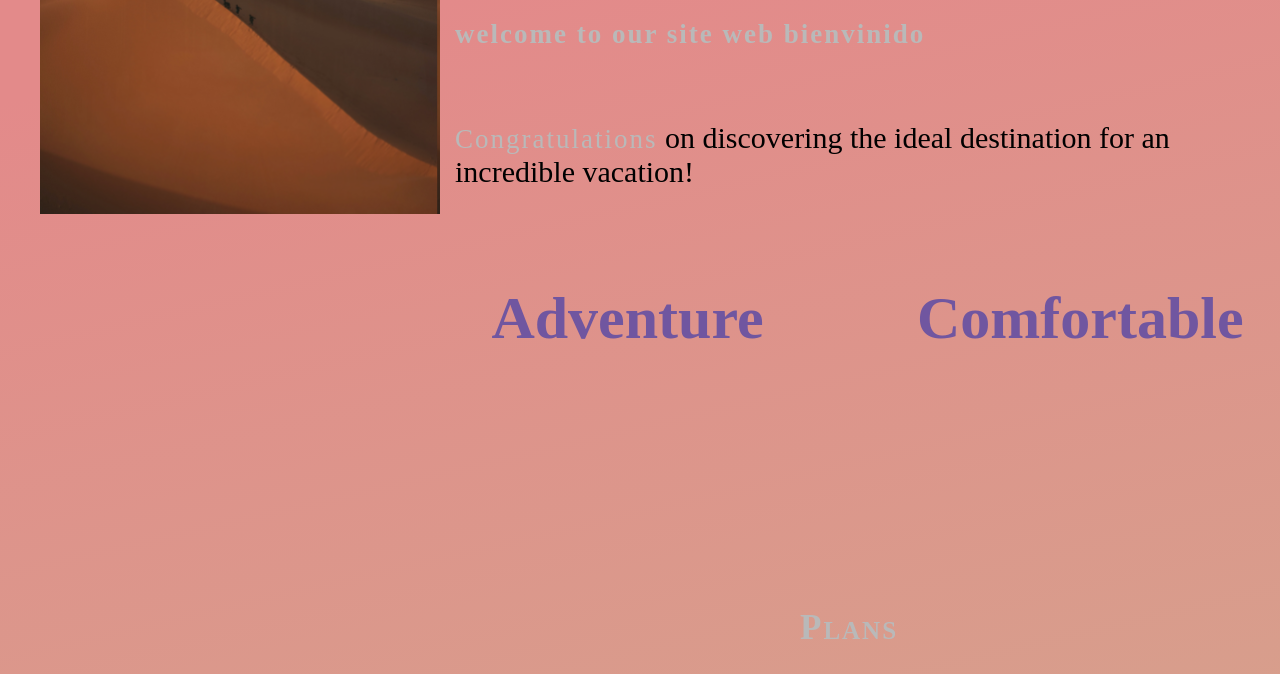
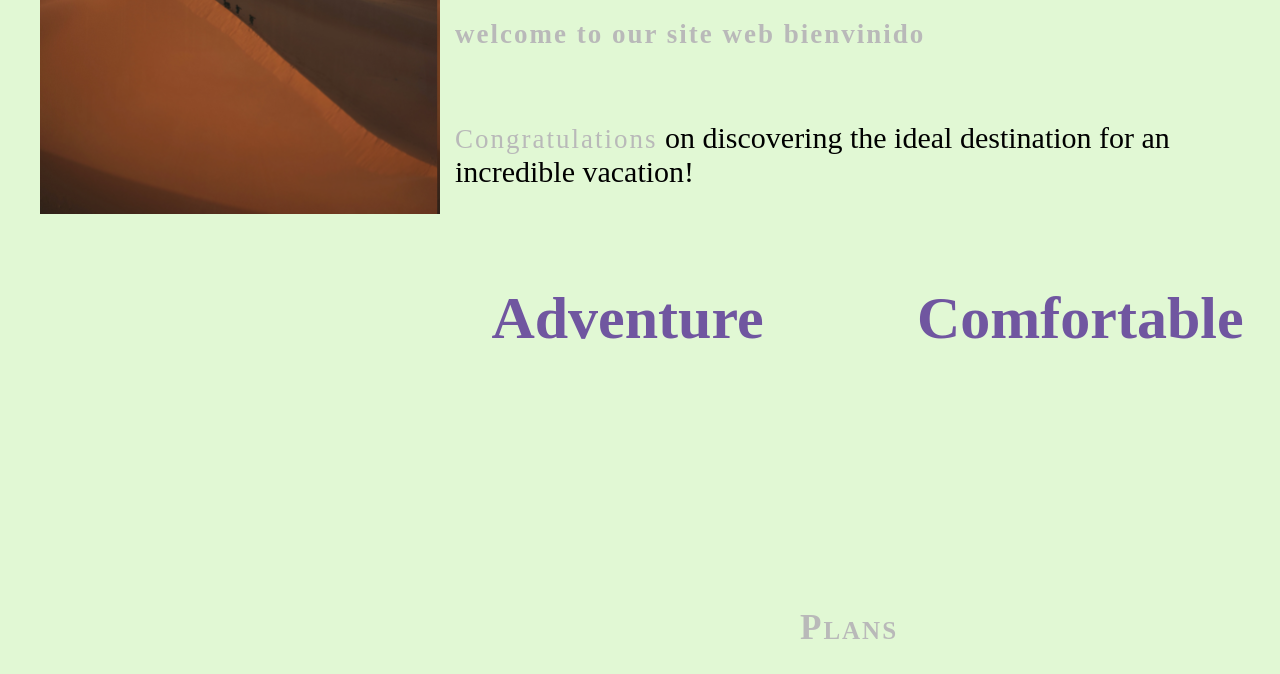
Before and after one commit to hayatvyhr/travel, a plain HTML site: page index.html in a window 1280 px wide. Shown: the part 446-1120 px from the top of the page. Drawn offline with Linux system fonts and the light colour scheme; grey boxes are pictures that could not be loaded.

Commit message:
Update html.css

```diff
--- a/html.css
+++ b/html.css
@@ -1,7 +1,6 @@
 
 body {
-background: rgb(192,199,144);
-background: linear-gradient(347deg, rgba(192,199,144,1) 0%, rgba(227,138,138,1) 83%);
+background: #E1F8D4;
     overflow: hidden;
     margin: 0;
 
```
